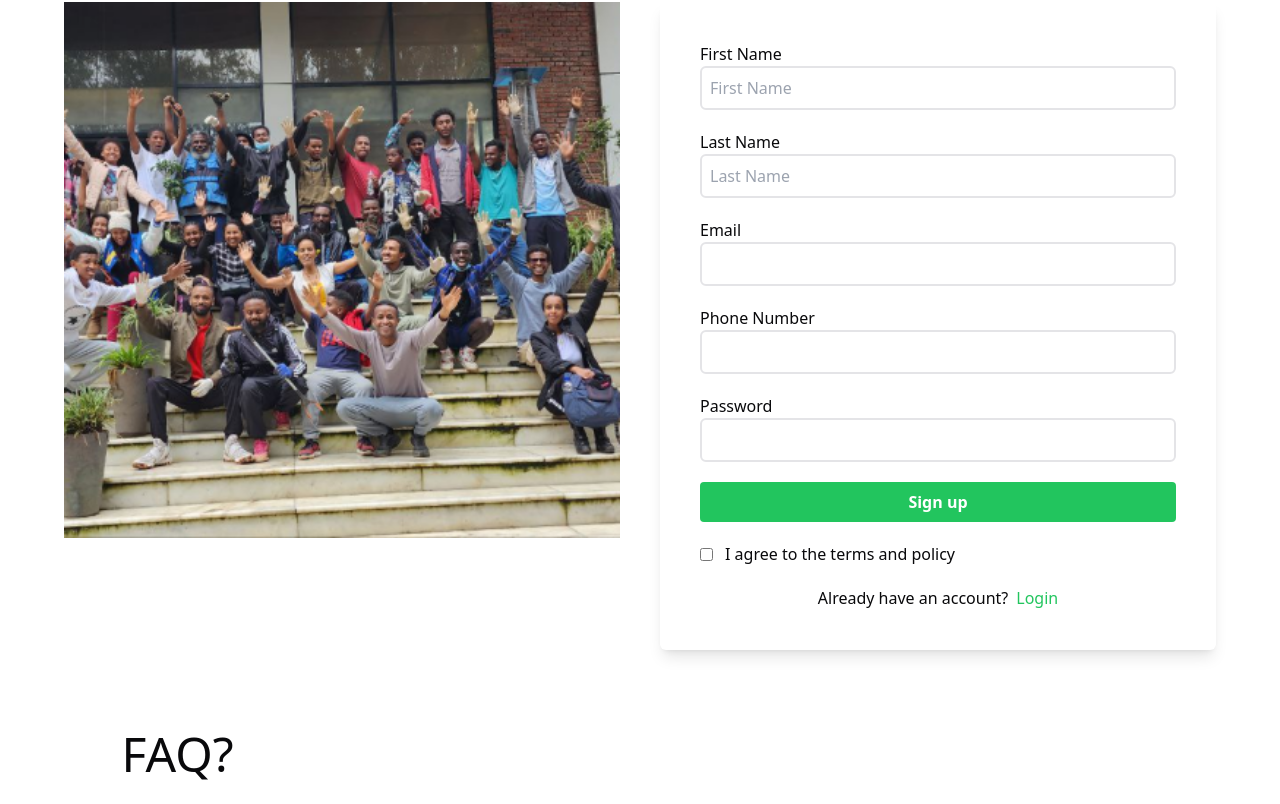
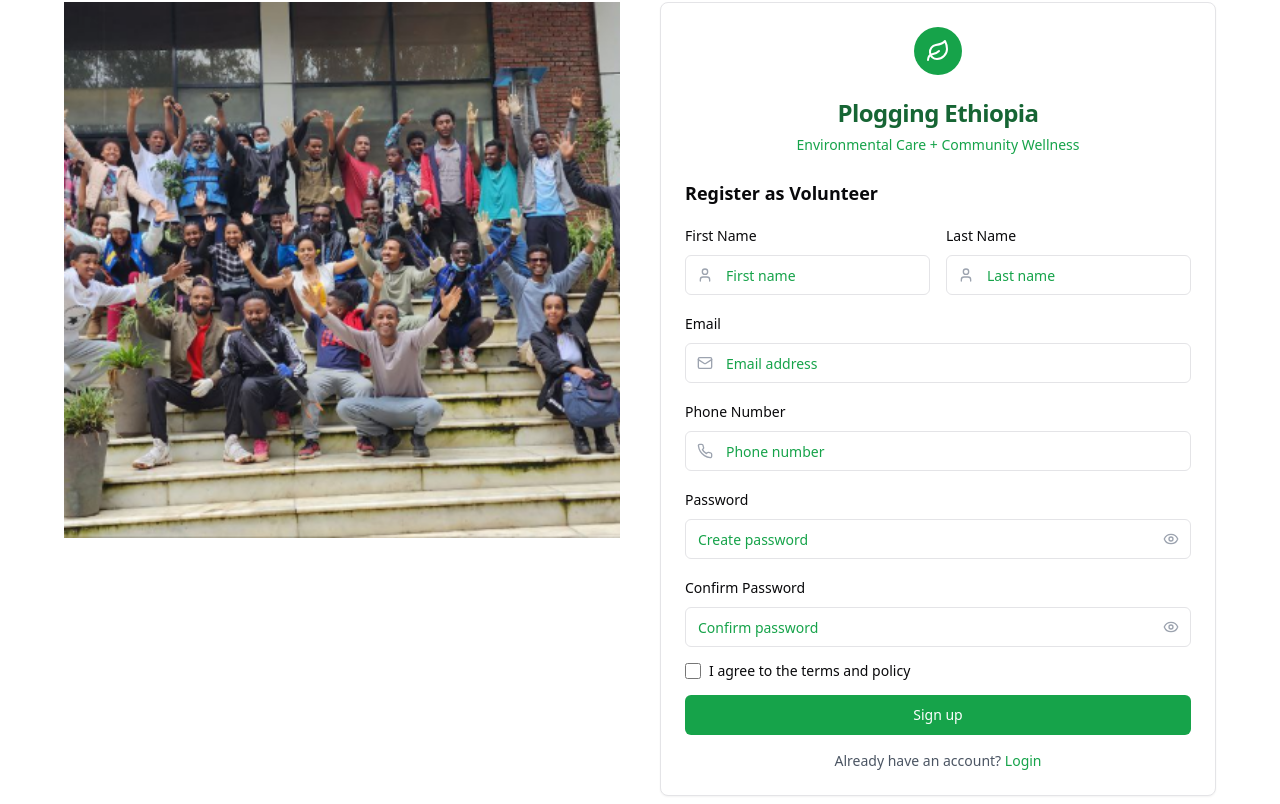
Before and after one commit to lielina/plogging-et, a React (Vite) app: page /membership in a window 1280 px wide. Shown: the part 336-1140 px from the top of the page. Built offline with nearby package versions, Linux system fonts and the light colour scheme.

Commit message:
fix membership registration

```diff
--- a/src/pages/Membership.tsx
+++ b/src/pages/Membership.tsx
@@ -1,5 +1,12 @@
-import { useState } from "react";
-import { Link } from "react-router-dom";
+import React, { useState } from 'react';
+import { useNavigate, Link } from 'react-router-dom';
+import { useAuth } from '@/contexts/AuthContext';
+import { useToast } from '@/hooks/use-toast';
+import { Button } from '@/components/ui/button';
+import { Input } from '@/components/ui/input';
+import { Label } from '@/components/ui/label';
+import { Card, CardContent, CardDescription, CardHeader, CardTitle } from '@/components/ui/card';
+import { Leaf, Users, Eye, EyeOff, Mail, Phone, User } from 'lucide-react';
 import story1 from "/story-1.png";
 
 const faqs = [
@@ -56,32 +63,83 @@ const faqs = [
 ];
 
 const Membership = () => {
+  const navigate = useNavigate();
+  const { register: authRegister } = useAuth();
+  const { toast } = useToast();
+
   const [openFaq, setOpenFaq] = useState<number | null>(0);
-  const [formData, setFormData] = useState({
-    fname: "",
-    lname: "",
-    email: "",
-    phone: "",
-    password: "",
-    agree: false,
-  });
+  const [firstName, setFirstName] = useState('');
+  const [lastName, setLastName] = useState('');
+  const [email, setEmail] = useState('');
+  const [phone, setPhone] = useState('');
+  const [password, setPassword] = useState('');
+  const [confirmPassword, setConfirmPassword] = useState('');
+  const [showPassword, setShowPassword] = useState(false);
+  const [isLoading, setIsLoading] = useState(false);
+  const [agree, setAgree] = useState(false);
 
   const toggleFaq = (index: number) => {
     setOpenFaq(openFaq === index ? null : index);
   };
 
-  const handleChange = (e: React.ChangeEvent<HTMLInputElement>) => {
-    const { name, value, type, checked } = e.target;
-    setFormData((prevData) => ({
-      ...prevData,
-      [name]: type === "checkbox" ? checked : value,
-    }));
-  };
+  const handleRegister = async (e: React.FormEvent) => {
+    e.preventDefault();
 
-  const handleSubmit = (e: React.FormEvent<HTMLFormElement>) => {
-    e.preventDefault();
-    console.log(formData);
-    // Add your form submission logic here
+    // Validation
+    if (!agree) {
+      toast({
+        title: "Registration Failed",
+        description: "You must agree to the terms and policy.",
+        variant: "destructive"
+      });
+      return;
+    }
+
+    if (password !== confirmPassword) {
+      toast({
+        title: "Registration Failed",
+        description: "Passwords do not match.",
+        variant: "destructive"
+      });
+      return;
+    }
+
+    if (password.length < 6) {
+      toast({
+        title: "Registration Failed",
+        description: "Password must be at least 6 characters long.",
+        variant: "destructive"
+      });
+      return;
+    }
+
+    setIsLoading(true);
+
+    try {
+      await authRegister({
+        first_name: firstName,
+        last_name: lastName,
+        email,
+        phone_number: phone,
+        password
+      });
+
+      toast({
+        title: "Registration Successful",
+        description: "Welcome to Plogging Ethiopia! Your account has been created.",
+      });
+
+      // Navigate to dashboard after successful registration
+      navigate('/dashboard');
+    } catch (error: any) {
+      toast({
+        title: "Registration Failed",
+        description: error.message || "Failed to create account. Please try again.",
+        variant: "destructive"
+      });
+    } finally {
+      setIsLoading(false);
+    }
   };
 
   return (
@@ -98,86 +156,180 @@ const Membership = () => {
       </div>
       <div className="grid md:grid-cols-2 grid-cols-1 w-full gap-10">
         <img src={story1} className="w-full" alt="member" />
-        <form
-          name="member"
-          className="w-full shadow-lg shadow-form p-10 flex flex-col gap-5 rounded-md"
-          onSubmit={handleSubmit}
-        >
-          <div className="flex flex-col items-start w-full">
-            <label htmlFor="fname">First Name</label>
-            <input
-              name="fname"
-              placeholder="First Name"
-              type="text"
-              className="p-2 rounded-md w-full border-input border-2"
-              value={formData.fname}
-              onChange={handleChange}
+        <Card className="w-full">
+          <CardHeader className="text-center">
+            <div className="flex items-center justify-center mb-4">
+              <div className="w-12 h-12 bg-green-600 rounded-full flex items-center justify-center">
+                <Leaf className="w-6 h-6 text-white" />
+              </div>
+            </div>
+            <CardTitle className="text-2xl font-bold text-green-800">
+              Plogging Ethiopia
+            </CardTitle>
+            <CardDescription>
+              Environmental Care + Community Wellness
+            </CardDescription>
+          </CardHeader>
+          <CardContent>
+            <h3 className="text-lg font-semibold mb-4">
+              Register as Volunteer
+            </h3>
+            <form onSubmit={handleRegister} className="space-y-4">
+              <div className="grid grid-cols-2 gap-4">
+                <div className="space-y-2">
+                  <Label htmlFor="firstName">First Name</Label>
+                  <div className="relative">
+                    <User className="absolute left-3 top-1/2 transform -translate-y-1/2 h-4 w-4 text-gray-400" />
+                    <Input
+                      id="firstName"
+                      placeholder="First name"
+                      value={firstName}
+                      onChange={(e) => setFirstName(e.target.value)}
+                      required
+                      className="pl-10"
                     />
                   </div>
-          <div className="flex flex-col items-start w-full">
-            <label htmlFor="lname">Last Name</label>
-            <input
-              name="lname"
-              placeholder="Last Name"
-              type="text"
-              className="p-2 rounded-md w-full border-input border-2"
-              value={formData.lname}
-              onChange={handleChange}
+                </div>
+                <div className="space-y-2">
+                  <Label htmlFor="lastName">Last Name</Label>
+                  <div className="relative">
+                    <User className="absolute left-3 top-1/2 transform -translate-y-1/2 h-4 w-4 text-gray-400" />
+                    <Input
+                      id="lastName"
+                      placeholder="Last name"
+                      value={lastName}
+                      onChange={(e) => setLastName(e.target.value)}
+                      required
+                      className="pl-10"
                     />
                   </div>
-          <div className="flex flex-col items-start w-full">
-            <label htmlFor="email">Email</label>
-            <input
-              name="email"
+                </div>
+              </div>
+
+              <div className="space-y-2">
+                <Label htmlFor="email">Email</Label>
+                <div className="relative">
+                  <Mail className="absolute left-3 top-1/2 transform -translate-y-1/2 h-4 w-4 text-gray-400" />
+                  <Input
+                    id="email"
                     type="email"
-              className="p-2 rounded-md w-full border-input border-2"
-              value={formData.email}
-              onChange={handleChange}
+                    placeholder="Email address"
+                    value={email}
+                    onChange={(e) => setEmail(e.target.value)}
+                    required
+                    className="pl-10"
                   />
                 </div>
-          <div className="flex flex-col items-start w-full">
-            <label htmlFor="phone">Phone Number</label>
-            <input
-              name="phone"
-              type="text"
-              className="p-2 rounded-md w-full border-input border-2"
-              value={formData.phone}
-              onChange={handleChange}
+              </div>
+
+              <div className="space-y-2">
+                <Label htmlFor="phone">Phone Number</Label>
+                <div className="relative">
+                  <Phone className="absolute left-3 top-1/2 transform -translate-y-1/2 h-4 w-4 text-gray-400" />
+                  <Input
+                    id="phone"
+                    type="tel"
+                    placeholder="Phone number"
+                    value={phone}
+                    onChange={(e) => setPhone(e.target.value)}
+                    required
+                    className="pl-10"
                   />
                 </div>
-          <div className="flex flex-col items-start w-full">
-            <label htmlFor="password">Password</label>
+              </div>
+
+              <div className="space-y-2">
+                <Label htmlFor="password">Password</Label>
+                <div className="relative">
+                  <Input
+                    id="password"
+                    type={showPassword ? "text" : "password"}
+                    placeholder="Create password"
+                    value={password}
+                    onChange={(e) => setPassword(e.target.value)}
+                    required
+                    className="pr-10"
+                  />
+                  <button
+                    type="button"
+                    onClick={() => setShowPassword(!showPassword)}
+                    className="absolute inset-y-0 right-0 pr-3 flex items-center"
+                  >
+                    {showPassword ? (
+                      <EyeOff className="h-4 w-4 text-gray-400" />
+                    ) : (
+                      <Eye className="h-4 w-4 text-gray-400" />
+                    )}
+                  </button>
+                </div>
+              </div>
+
+              <div className="space-y-2">
+                <Label htmlFor="confirmPassword">Confirm Password</Label>
+                <div className="relative">
+                  <Input
+                    id="confirmPassword"
+                    type={showPassword ? "text" : "password"}
+                    placeholder="Confirm password"
+                    value={confirmPassword}
+                    onChange={(e) => setConfirmPassword(e.target.value)}
+                    required
+                    className="pr-10"
+                  />
+                  <button
+                    type="button"
+                    onClick={() => setShowPassword(!showPassword)}
+                    className="absolute inset-y-0 right-0 pr-3 flex items-center"
+                  >
+                    {showPassword ? (
+                      <EyeOff className="h-4 w-4 text-gray-400" />
+                    ) : (
+                      <Eye className="h-4 w-4 text-gray-400" />
+                    )}
+                  </button>
+                </div>
+              </div>
+
+              <div className="flex items-center space-x-2">
                 <input
-              name="password"
-              type="password"
-              className="p-2 rounded-md w-full border-input border-2"
-              value={formData.password}
-              onChange={handleChange}
+                  id="agree"
+                  type="checkbox"
+                  checked={agree}
+                  onChange={(e) => setAgree(e.target.checked)}
+                  className="h-4 w-4 text-green-600 rounded"
                 />
+                <Label htmlFor="agree" className="text-sm font-medium leading-none peer-disabled:cursor-not-allowed peer-disabled:opacity-70">
+                  I agree to the terms and policy
+                </Label>
               </div>
-          <button
+
+              <Button
                 type="submit"
-            className="w-full bg-green-500 hover:bg-green-700 text-white font-bold py-2 px-4 rounded flex items-center justify-center"
+                className="w-full bg-green-600 hover:bg-green-700"
+                disabled={isLoading}
               >
-            Sign up
-          </button>
-          <div className="flex items-center gap-3">
-            <input
-              name="agree"
-              type="checkbox"
-              id="agree"
-              checked={formData.agree}
-              onChange={handleChange}
-            />
-            <label htmlFor="agree">I agree to the terms and policy</label>
+                {isLoading ? (
+                  <>
+                    <div className="animate-spin rounded-full h-4 w-4 border-b-2 border-white mr-2"></div>
+                    Registering...
+                  </>
+                ) : (
+                  "Sign up"
+                )}
+              </Button>
+
+              <div className="text-center text-sm text-gray-600">
+                Already have an account?{" "}
+                <Link
+                  to="/login"
+                  className="text-green-600 font-medium hover:text-green-800"
+                >
+                  Login
+                </Link>
               </div>
-          <p className="w-full flex justify-center gap-2">
-            Already have an account?
-            <Link to="/login">
-              <span className="text-green-500">Login</span>
-            </Link>
-          </p>
             </form>
+          </CardContent>
+        </Card>
       </div>
       <div className="w-[90%] flex flex-col gap-5">
         <h1 className="text-5xl mb-10">FAQ?</h1>
```
Lines whose indentation alone changed are shown as unchanged.
